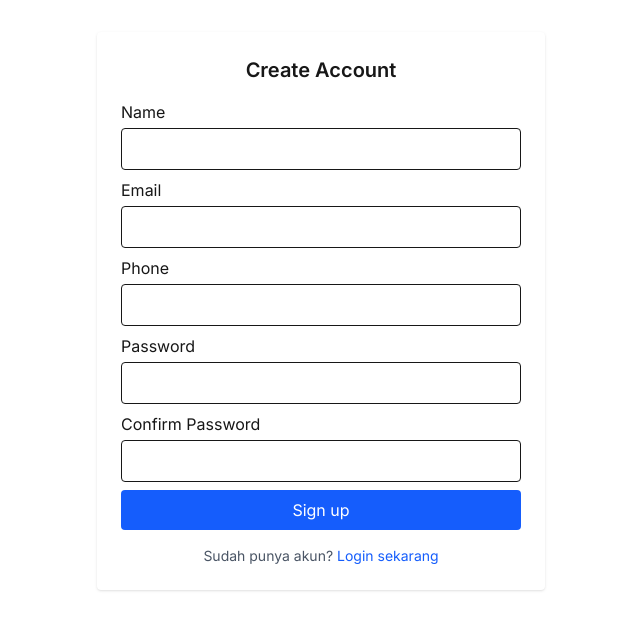
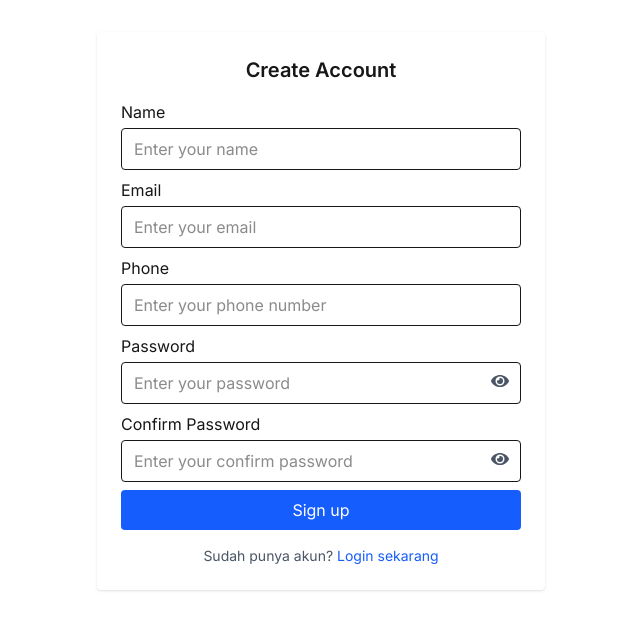
Before and after one commit to willardasen/UmkmWebsite, a Next.js app: page /register in a window 1280 px wide. Shown: the top 630 px of the page, without its empty margins (319-959 px from the left). Built offline with nearby package versions, Linux system fonts and the light colour scheme.

Commit message:
yg edit password di benerin sama tambah show pass

```diff
--- a/src/app/(auth)/login/page.tsx
+++ b/src/app/(auth)/login/page.tsx
@@ -6,7 +6,7 @@ import { useRouter } from "next/navigation";
 import { signIn, getSession } from "next-auth/react";
 import { loginSchema, LoginFormData } from "@/lib/validations/auth";
 import ErrorMessage from "@/components/ErrorMessage";
-import { FaSpinner } from "react-icons/fa";
+import { FaSpinner, FaEye, FaEyeSlash } from "react-icons/fa";
 import Link from "next/link";
 
 export default function LoginForm() {
@@ -19,6 +19,7 @@ export default function LoginForm() {
   const [errors, setErrors] = useState<Partial<LoginFormData>>({});
   const [serverError, setServerError] = useState<string>("");
   const [loading, setLoading] = useState(false);
+  const [showPassword, setShowPassword] = useState(false);
 
   const handleInputChange = (e: React.ChangeEvent<HTMLInputElement>) => {
     setFormData((prev) => ({ ...prev, [e.target.name]: e.target.value }));
@@ -34,11 +35,10 @@ export default function LoginForm() {
     e.preventDefault();
     setLoading(true);
     setErrors({});
-    setServerError("")
+    setServerError("");
 
     try {
       loginSchema.parse(formData);
-
     } catch (err: any) {
       const fieldErrors: Partial<LoginFormData> = {};
       err.errors?.forEach((error: any) => {
@@ -114,15 +114,25 @@ export default function LoginForm() {
 
       <div className="mb-4">
         <label className="block mb-1 text-gray-700">Password</label>
+        <div className="relative">
           <input
-          type="password"
+            type={showPassword ? "text" : "password"}
             name="password"
             value={formData.password}
             onChange={handleInputChange}
             placeholder="Enter your password"
-          className="w-full px-3 py-2 border rounded"
+            className="w-full px-3 py-2 border rounded pr-10"
             required
           />
+          <button
+            type="button"
+            onClick={() => setShowPassword((prev) => !prev)}
+            className="absolute right-3 top-1/2 -translate-y-1/2 text-gray-600 hover:text-gray-900"
+            tabIndex={-1}
+          >
+            {showPassword ? <FaEyeSlash size={18} /> : <FaEye size={18} />}
+          </button>
+        </div>
         <ErrorMessage message={errors.password} />
       </div>
 
--- a/src/app/(auth)/register/page.tsx
+++ b/src/app/(auth)/register/page.tsx
@@ -1,10 +1,10 @@
-'use client'
+"use client";
 
 import { useState } from "react";
 import { useRouter } from "next/navigation";
 import { registerSchema, RegisterFormData } from "@/lib/validations/auth";
 import ErrorMessage from "@/components/ErrorMessage";
-import { FaSpinner } from "react-icons/fa";
+import { FaSpinner, FaEye, FaEyeSlash } from "react-icons/fa";
 import Link from "next/link";
 
 export default function RegisterForm() {
@@ -20,6 +20,8 @@ export default function RegisterForm() {
   const [serverError, setServerError] = useState("");
   const router = useRouter();
   const [loading, setLoading] = useState(false);
+  const [showPassword, setShowPassword] = useState(false);
+  const [showConfirmPassword, setShowConfirmPassword] = useState(false);
 
   const handleChange = (e: React.ChangeEvent<HTMLInputElement>) => {
     setFormData({ ...formData, [e.target.name]: e.target.value });
@@ -60,7 +62,10 @@ export default function RegisterForm() {
   };
 
   return (
-    <form onSubmit={handleSubmit} className="max-w-md mx-auto p-6 shadow rounded bg-white">
+    <form
+      onSubmit={handleSubmit}
+      className="max-w-md mx-auto p-6 shadow rounded bg-white"
+    >
       <h2 className="text-center text-xl font-semibold mb-4">Create Account</h2>
 
       <label className="block mb-2">
@@ -70,6 +75,7 @@ export default function RegisterForm() {
           name="name"
           value={formData.name}
           onChange={handleChange}
+          placeholder="Enter your name"
           className="w-full mt-1 px-3 py-2 border rounded"
         />
         <ErrorMessage message={errors.name} />
@@ -82,6 +88,7 @@ export default function RegisterForm() {
           name="email"
           value={formData.email}
           onChange={handleChange}
+          placeholder="Enter your email"
           className="w-full mt-1 px-3 py-2 border rounded"
         />
         <ErrorMessage message={errors.email} />
@@ -94,6 +101,7 @@ export default function RegisterForm() {
           name="phone"
           value={formData.phone}
           onChange={handleChange}
+          placeholder="Enter your phone number"
           className="w-full mt-1 px-3 py-2 border rounded"
         />
         <ErrorMessage message={errors.phone} />
@@ -101,25 +109,49 @@ export default function RegisterForm() {
 
       <label className="block mb-2">
         <span>Password</span>
+        <div className="relative">
           <input
-          type="password"
+            type={showPassword ? "text" : "password"}
             name="password"
             value={formData.password}
             onChange={handleChange}
+            placeholder="Enter your password"
             className="w-full mt-1 px-3 py-2 border rounded"
           />
+          <button
+            type="button"
+            onClick={() => setShowPassword((prev) => !prev)}
+            className="absolute right-3 top-1/2 -translate-y-1/2 text-gray-600 hover:text-gray-900"
+            tabIndex={-1}
+          >
+            {showPassword ? <FaEyeSlash size={18} /> : <FaEye size={18} />}
+          </button>
+        </div>
+
         <ErrorMessage message={errors.password} />
       </label>
 
       <label className="block mb-2">
         <span>Confirm Password</span>
+        <div className="relative">
           <input
-          type="password"
+            type={showConfirmPassword ? "text" : "password"}
             name="confirmPassword"
             value={formData.confirmPassword}
             onChange={handleChange}
+            placeholder="Enter your confirm password"
             className="w-full mt-1 px-3 py-2 border rounded"
           />
+          <button
+            type="button"
+            onClick={() => setShowConfirmPassword((prev) => !prev)}
+            className="absolute right-3 top-1/2 -translate-y-1/2 text-gray-600 hover:text-gray-900"
+            tabIndex={-1}
+          >
+            {showConfirmPassword ? <FaEyeSlash size={18} /> : <FaEye size={18} />}
+          </button>
+        </div>
+
         <ErrorMessage message={errors.confirmPassword} />
       </label>
 
@@ -127,10 +159,9 @@ export default function RegisterForm() {
 
       <button
         type="submit"
-      disabled = {loading}
+        disabled={loading}
         className={`w-full bg-blue-600 text-white py-2 rounded transition flex items-center justify-center gap-2
-        ${loading ? "opacity-50 cursor-not-allowed" : "hover:bg-blue-700"}`
-      }
+        ${loading ? "opacity-50 cursor-not-allowed" : "hover:bg-blue-700"}`}
       >
         {loading ? "Registering..." : "Sign up"}
         {loading && <FaSpinner className="animate-spin h-4 w-4" />}
--- a/src/app/api/user/update/route.ts
+++ b/src/app/api/user/update/route.ts
@@ -3,15 +3,14 @@ import { NextRequest, NextResponse } from 'next/server';
 import { getServerSession } from 'next-auth/next';
 import { authOptions } from '@/lib/authOptions';
 import { prisma } from '../../../../../prisma/client';
+import bcrypt from 'bcryptjs';
 
 export async function PUT(req: NextRequest) {
-  // 1. Authenticate
   const session = await getServerSession(authOptions);
   if (!session || session.user.role !== 'USER') {
     return NextResponse.json({ message: 'Unauthorized' }, { status: 401 });
   }
 
-  // 2. Parse body
   let body;
   try {
     body = await req.json();
@@ -19,18 +18,23 @@ export async function PUT(req: NextRequest) {
     return NextResponse.json({ message: 'Invalid JSON' }, { status: 400 });
   }
 
-  const { name, email, noTelepon} = body;
+  const { name, email, noTelepon, password } = body;
 
-  // 3. Validate fields (simple)
   if (!name || !email) {
     return NextResponse.json({ message: 'Name and email are required' }, { status: 400 });
   }
 
+  const dataToUpdate: any = { name, email, noTelepon };
+
+  if (password && password.trim() !== '') {
+    const hashed = await bcrypt.hash(password, 10);
+    dataToUpdate.password = hashed;
+  }
+
   try {
-    // 4. Update in DB
     const updated = await prisma.uMKMUser.update({
       where: { id: session.user.id },
-      data: { name, email, noTelepon },
+      data: dataToUpdate,
       select: { id: true, name: true, email: true, noTelepon: true, role: true }
     });
 
--- a/src/components/AdminProfileEditDialog.tsx
+++ b/src/components/AdminProfileEditDialog.tsx
@@ -40,7 +40,7 @@ export default function AdminProfileEditDialog({ initialData, open, onClose, onS
       });
       const data = await res.json();
       if (res.ok) {
-        onSaveSuccess({ name: data.name, email: data.email, password: "", confirmPassword: "" });
+        onSaveSuccess({ ...data });
         onClose();
       }
     } catch (err: any) {
--- a/src/components/ProfileClient.tsx
+++ b/src/components/ProfileClient.tsx
@@ -8,7 +8,7 @@ import UmkmEditDialog from "@/components/UmkmEditDialog";
 export interface ProfileData {
   name: string;
   email: string;
-  noTelepon?: string;
+  noTelepon: string;
   role: string;
   umkm?: Record<string, any> | null;
 }
--- a/src/components/ProfileEditDialog.tsx
+++ b/src/components/ProfileEditDialog.tsx
@@ -5,10 +5,11 @@ import { IoCloseSharp } from "react-icons/io5";
 import React, { useState, useEffect } from "react";
 import { ProfileData } from "./ProfileClient";
 import { FaSpinner } from "react-icons/fa";
-
+import { profileSchema, ProfileFormData } from "@/lib/validations/profile";
+import ErrorMessage from "@/components/ErrorMessage";
 
 interface ProfileEditDialogProps {
-  initialData: ProfileData;
+  initialData: {name: string; email: string; noTelepon: string;};
   open: boolean;
   onClose: () => void;
   onSaveSuccess: (updatedData: ProfileData) => void;
@@ -20,31 +21,45 @@ export default function ProfileEditDialog({
   onClose,
   onSaveSuccess,
 }: ProfileEditDialogProps) {
-  const [form, setForm] = useState(initialData);
+  const [form, setForm] = useState<ProfileFormData>({ ...initialData, password: "", confirmPassword: "" });
+  const [errors, setErrors] = useState<Partial<Record<keyof ProfileFormData, string>>>({});
+  const [loading, setLoading] = useState(false);
 
   useEffect(() => {
-    setForm(initialData);
+    setForm({ ...initialData, password: "", confirmPassword: "" });
+    setErrors({});
   }, [initialData]);
 
   const handleChange = (e: React.ChangeEvent<HTMLInputElement>) => {
-    setForm({ ...form, [e.target.name]: e.target.value });
+    setForm((prev) => ({ ...prev, [e.target.name]: e.target.value }));
+    setErrors((prev) => ({ ...prev, [e.target.name]: undefined }));
   };
 
-  const [loading, setLoading] = useState(false);
   const handleSave = async () => {
+    try {
+      profileSchema.parse(form);
+      setLoading(true);
       const res = await fetch("/api/user/update", {
         method: "PUT",
         headers: { "Content-Type": "application/json" },
         body: JSON.stringify(form),
       });
-
+      const data = await res.json();
       if (res.ok) {
-      const updated = await res.json();
-      onSaveSuccess(updated);
+        onSaveSuccess({ ...data });
         onClose();
       }
+    } catch (err: any) {
+      const fieldErrors: any = {};
+      if (err?.errors) {
+        err.errors.forEach((error: any) => {
+          fieldErrors[error.path[0]] = error.message;
+        });
+      }
+      setErrors(fieldErrors);
+    } finally {
       setLoading(false);
-
+    }
   };
 
   return (
@@ -60,23 +75,25 @@ export default function ProfileEditDialog({
             {[
               ["name", "Name", form.name],
               ["email", "Email", form.email],
-              ["noTelepon", "Contact Number", form.noTelepon],
+              ["noTelepon", "Contact Number", form.noTelepon || ""],
+              ["password", "New Password", form.password],
+              ["confirmPassword", "Confirm Password", form.confirmPassword],
             ].map(([field, label, value]) => (
               <div key={field} className="flex flex-col">
                 <label className="text-gray-700">{label}</label>
                 <input
                   name={field as string}
-                  type="text"
+                  type={(field ?? "").toLowerCase().includes("password") ? "password" : "text"}
                   value={value as string}
                   onChange={handleChange}
                   className="mt-1 p-2 border rounded"
                 />
+                <ErrorMessage message={errors[field as keyof ProfileFormData]} />
               </div>
             ))}
           </form>
           <div className="mt-6 flex justify-end space-x-2">
             <button onClick={onClose} className="px-4 py-2 border rounded">Cancel</button>
-
             <button
               onClick={handleSave}
               className="px-4 py-2 bg-blue-600 text-white rounded flex items-center justify-center gap-2 min-w-[100px] hover:bg-blue-700"
@@ -85,7 +102,6 @@ export default function ProfileEditDialog({
               {loading ? "Saving..." : "Save"}
               {loading && <FaSpinner className="animate-spin h-4 w-4" />}
             </button>
-
           </div>
         </DialogPanel>
       </div>
--- a/src/lib/validations/adminProfile.ts
+++ b/src/lib/validations/adminProfile.ts
@@ -7,7 +7,8 @@ export const adminProfileSchema = z.object({
   email: z.string().email("Email tidak valid"),
   password: z.string().min(6, "Minimal 6 karakter").regex(passwordRegex, "Password must contain at least one uppercase letter and one number").optional().or(z.literal("")),
   confirmPassword: z.string().optional().or(z.literal("")),
-}).refine((data) => !data.password || data.password === data.confirmPassword, {
+})
+.refine((data) => !data.password || data.password === data.confirmPassword, {
   message: "Password tidak cocok",
   path: ["confirmPassword"],
 });
--- a/src/lib/validations/auth.ts
+++ b/src/lib/validations/auth.ts
@@ -10,7 +10,7 @@ export const loginSchema = z.object({
 export const registerSchema = z.object({
   name: z.string().trim().min(3, "Name must be at least 3 characters"),
   email: z.string().trim().toLowerCase().email("Invalid email address"),
-  phone: z.string().min(10, "Phone number must be at least 10 digits").optional(),
+  phone: z.string().min(10, "Phone number must be at least 10 digits"),
   password: z.string()
     .min(6, "Password must be at least 6 characters")
     .regex(passwordRegex, "Password must contain at least one uppercase letter and one number"),
--- a/src/lib/validations/profile.ts
+++ b/src/lib/validations/profile.ts
@@ -1,12 +1,17 @@
-import { z } from "zod";
+// validationSchema.ts
+import { z } from 'zod';
 
-export const profileSchema = z.object({
-  name: z.string().min(1, "Nama wajib diisi"),
-  email: z.string().email("Format email tidak valid"),
-  password: z.string().min(6, "Password minimal 6 karakter").optional(), // optional saat edit
-  noTelepon: z
-    .string()
-    .min(8, "Nomor telepon terlalu pendek")
-    .max(15, "Nomor telepon terlalu panjang")
-    .regex(/^[0-9]+$/, "Hanya angka yang diperbolehkan"),
-});
+export const profileSchema = z
+  .object({
+    name: z.string().min(1, { message: 'Nama wajib diisi' }),
+    email: z.string().email({ message: 'Email tidak valid' }),
+    noTelepon: z.string().min(10, { message: 'Nomor telepon minimal 10 digit' }),
+    password: z.string().min(6, { message: 'Password minimal 6 karakter' }).optional().or(z.literal("")),
+    confirmPassword: z.string().optional().or(z.literal("")),
+  })
+  .refine((data) => !data.password || data.password === data.confirmPassword, {
+    message: "Password tidak cocok",
+    path: ["confirmPassword"],
+  });
+
+export type ProfileFormData = z.infer<typeof profileSchema>;
```
Lines whose indentation alone changed are shown as unchanged.
